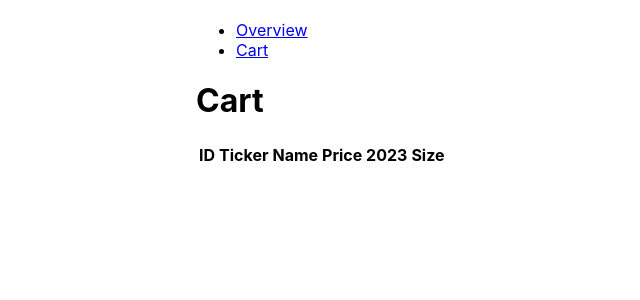
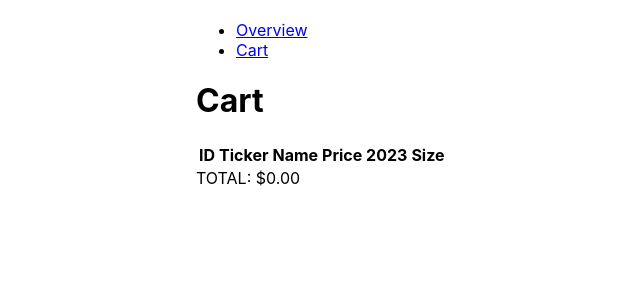
Before and after one commit to lswebdevelops/react-tasks-app, a React (Create React App) app: page /cart in a window 1280 px wide. Shown: the top 300 px of the page, without its empty margins (264-904 px from the left). Built offline with nearby package versions, Linux system fonts and the light colour scheme.

Commit message:
total price added to cart page

```diff
--- a/src/Components/Cart.jsx
+++ b/src/Components/Cart.jsx
@@ -1,6 +1,13 @@
 import React from "react";
 
 const Cart = (props) => {
+  const { cartItems } = props;
+
+  // Calculate the total price
+  const totalPrice = cartItems.reduce((total, item) => {
+    return total + item.price2023;
+  }, 0);
+
   return (
     <div>
       <h1>Cart</h1>
@@ -15,7 +22,7 @@ const Cart = (props) => {
           </tr>
         </thead>
         <tbody>
-            {props.cartItems.map((item, index) => {
+          {cartItems.map((item, index) => {
             return (
               <tr key={index}>
                 <td>{item.id}</td>
@@ -28,6 +35,11 @@ const Cart = (props) => {
           })}
         </tbody>
       </table>
+
+      <div className="total-price">
+        <span>TOTAL: </span>
+        <span>${totalPrice.toFixed(2)}</span>
+      </div>
     </div>
   );
 };
```
Lines whose indentation alone changed are shown as unchanged.
